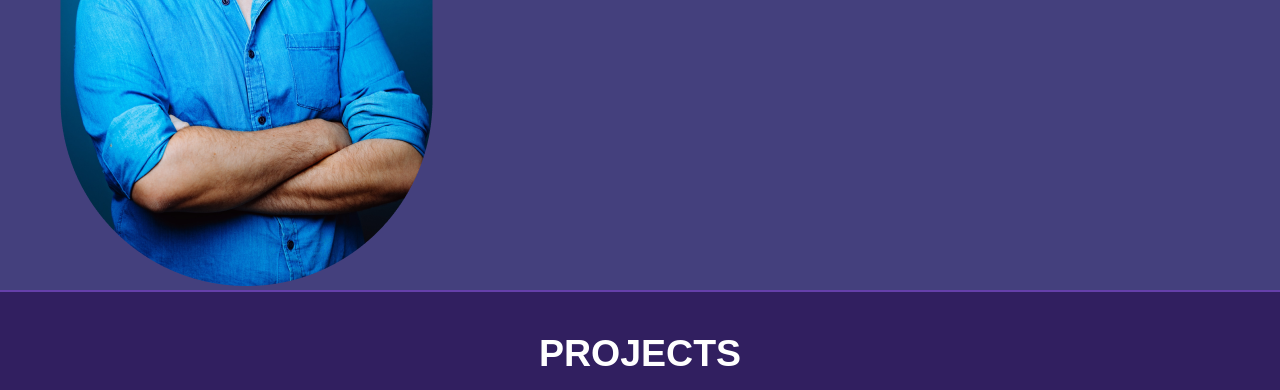
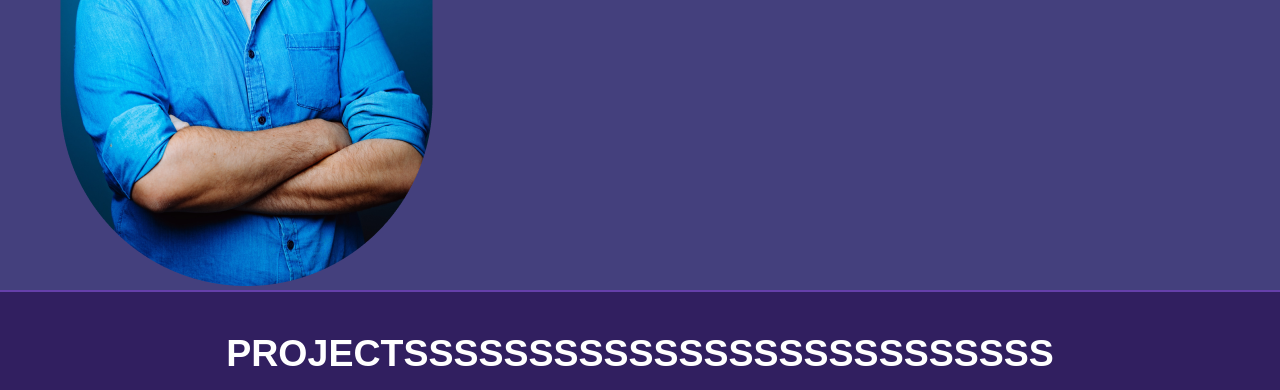
Before and after one commit to Hitman2003/medical-website, a plain HTML site: page index.html in a window 1280 px wide. Shown: the part 410-800 px from the top of the page. Drawn offline with Linux system fonts and the light colour scheme.

Commit message:
change in Project name

```diff
--- a/index.html
+++ b/index.html
@@ -40,7 +40,7 @@
     <section>
         <div class="container">
             <div class="comment">
-                <h1>PROJECTS</h1>
+                <h1>PROJECTSSSSSSSSSSSSSSSSSSSSSSSSSS</h1>
             </div>
             <div class="photo">
                 <div class="img1">
```
